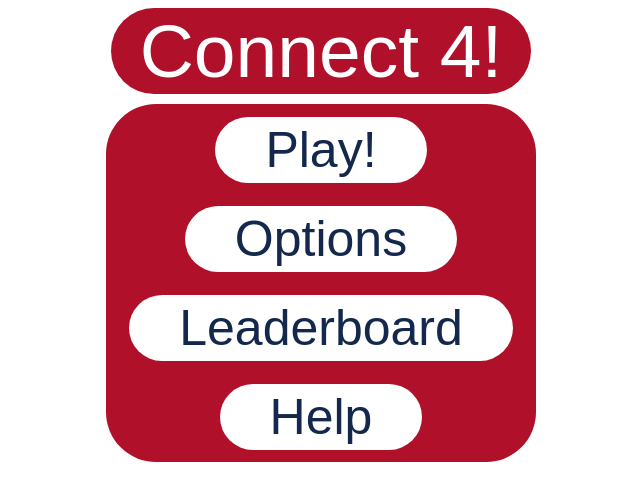
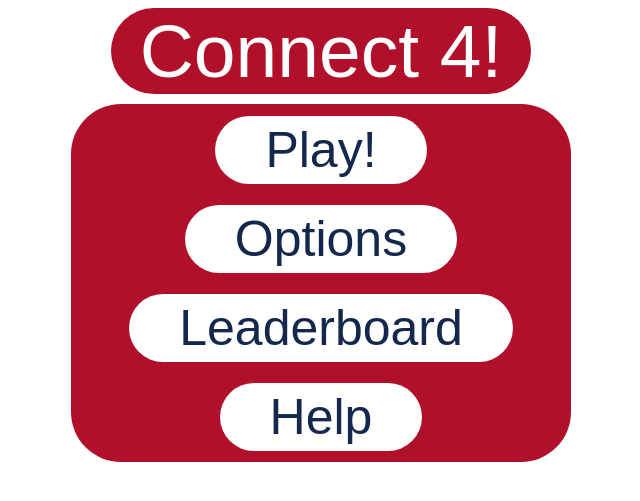
Before and after one commit to jwhitlow45/connectfour, a PHP site: page / in a window 1280 px wide. Shown: the top 501 px of the page, without its empty margins (319-959 px from the left). Run offline with PHP 8.4, Linux system fonts and the light colour scheme; some web fonts are replaced.

Commit message:
feat:make main page consistent with options page

```diff
--- a/index.css
+++ b/index.css
@@ -20,7 +20,7 @@ html {
 #menu {
   background-color: #b1102b;
   border-radius: 50px;
-  width: 420px;
+  width: 500px;
 }
 
 table {
--- a/index.html
+++ b/index.html
@@ -10,13 +10,13 @@
     <div id="title">Connect 4!</div>
     <table id="menu">
       <tr>
-        <td><a class="menu-button" href="./pages/play.html">Play!</a></td></tr>
+        <td><a href="./pages/play.html"><button class="menu-button">Play!</button></a></td></tr>
       <tr>
-        <td><a class="menu-button" href="./pages/options.html">Options</a></td></tr>
+        <td><a href="./pages/options.html"><button class="menu-button">Options</button></a></td></tr>
       <tr>
-        <td><a class="menu-button" href="">Leaderboard</a></td></tr>
+        <td><a href=""><button class="menu-button">Leaderboard</button></a></td></tr>
       <tr>
-        <td><a class="menu-button" href="">Help</a></td></tr>
+        <td><a href=""><button class="menu-button">Help</button></a></td></tr>
     </table>
     <script src="index.js"></script>
   </body>
```
